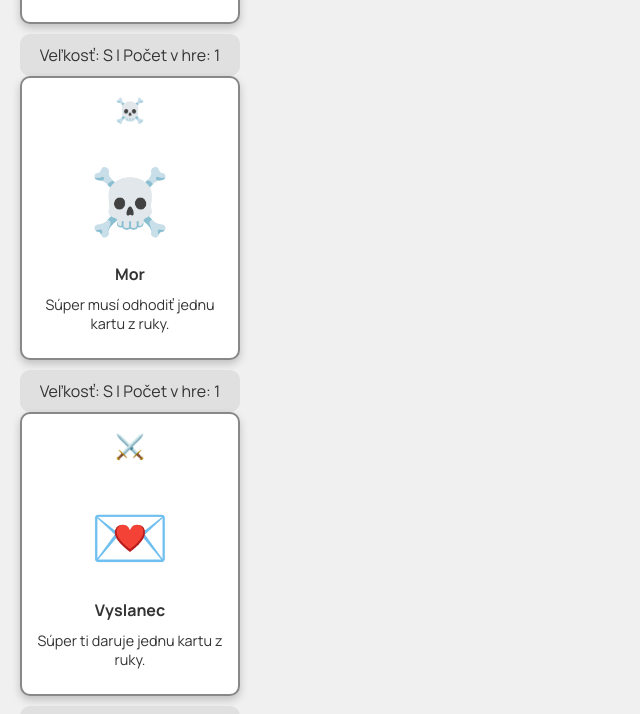
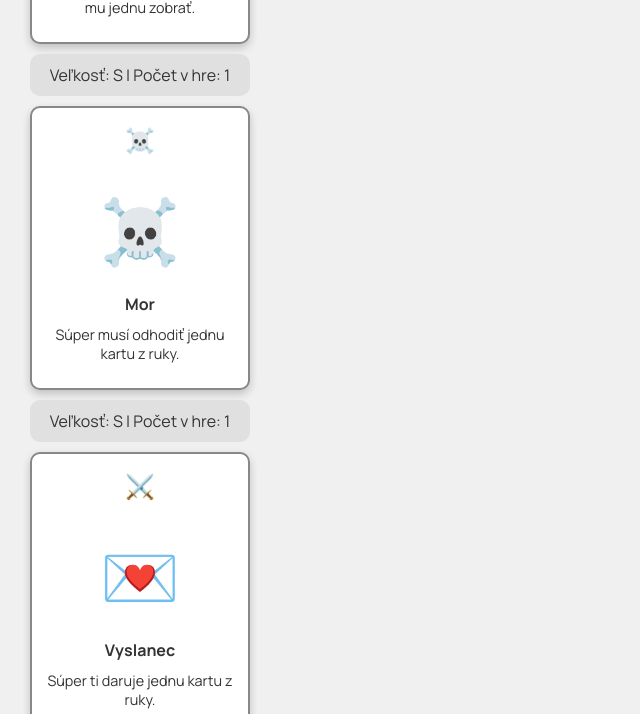
Before and after one commit to BorisEM/matuscak, a website: page cards.html in a window 1280 px wide. Shown: the part 635-1349 px from the top of the page, without its empty margins (0-640 px from the left). Drawn offline with Linux system fonts and the light colour scheme.

Commit message:
Update cards.html

```diff
--- a/cards.html
+++ b/cards.html
@@ -15,7 +15,6 @@
             display: flex;
             flex-wrap: wrap;
             justify-content: flex-start;
-            gap: 20px;
         }
         .card {
             width: 220px;
@@ -28,7 +27,7 @@
             display: flex;
             flex-direction: column;
             align-items: center;
-            margin-bottom: 10px;
+            margin: 10px;
         }
         .card-type {
             font-size: 1.5em;
@@ -49,12 +48,13 @@
             margin-bottom: 10px;
         }
         .card-info {
-            width: 100%;
+            width: 220px;
             background-color: #e0e0e0;
             padding: 10px;
             border-radius: 10px;
             text-align: center;
             box-sizing: border-box;
+            margin: 10px;
         }
     </style>
 </head>
```
